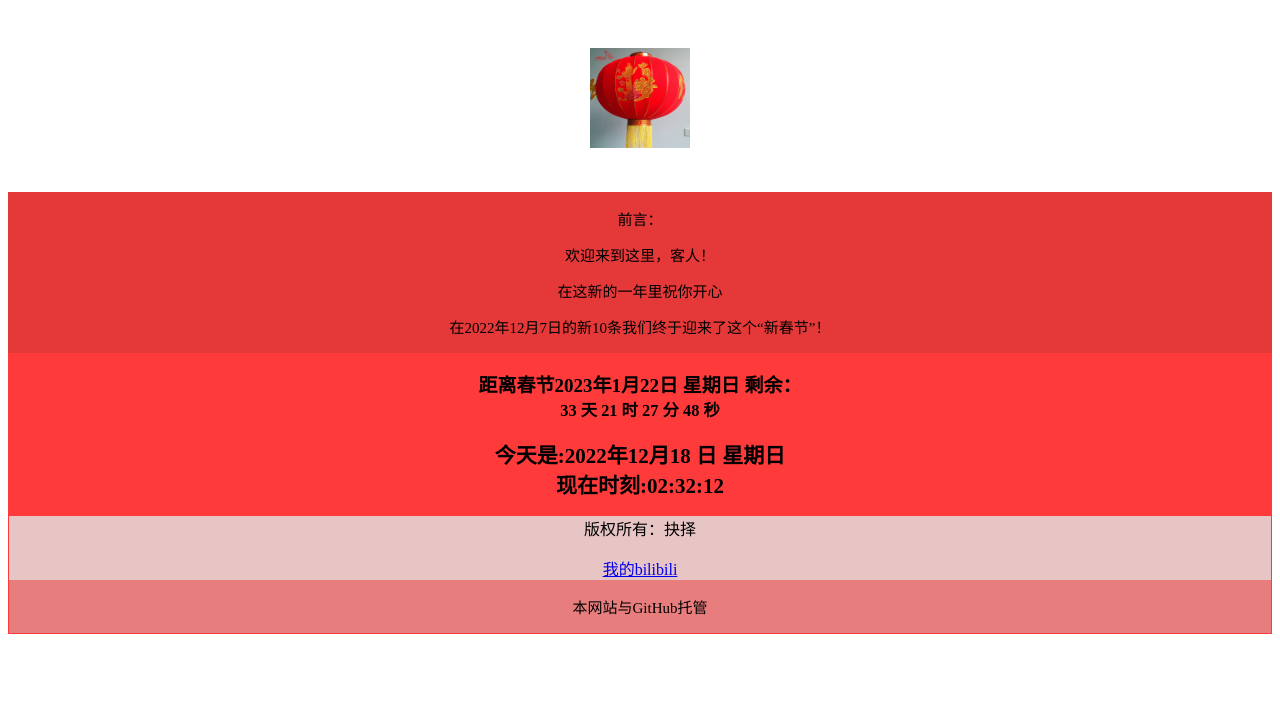
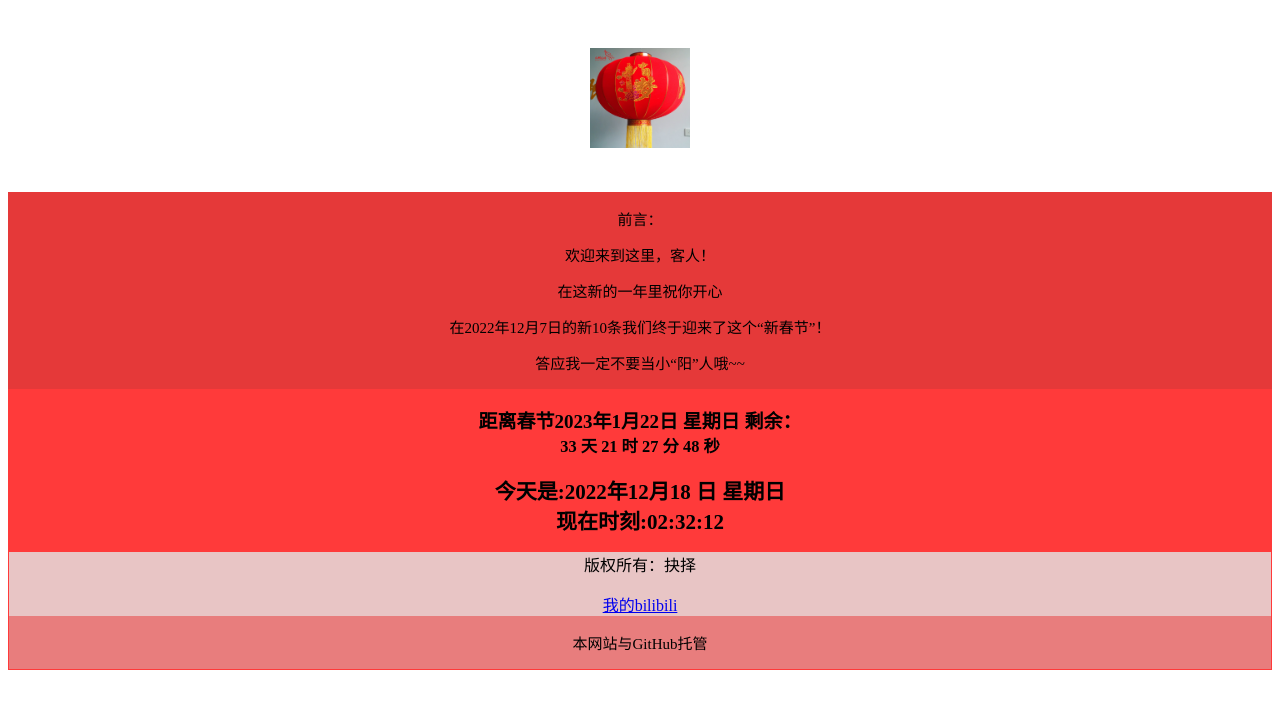
Before and after one commit to Choicefz/xinnian, a plain HTML site: page index.html in a window 1280 px wide. Drawn offline with Linux system fonts and the light colour scheme.

Commit message:
Update index.html

```diff
--- a/index.html
+++ b/index.html
@@ -31,6 +31,7 @@
             <p>欢迎来到这里，客人！</p>
             <P>在这新的一年里祝你开心</P>
             <p>在2022年12月7日的新10条我们终于迎来了这个“新春节”！</p>
+            <p>答应我一定不要当小“阳”人哦~~</p>
         </div>
 
         <div>
```
